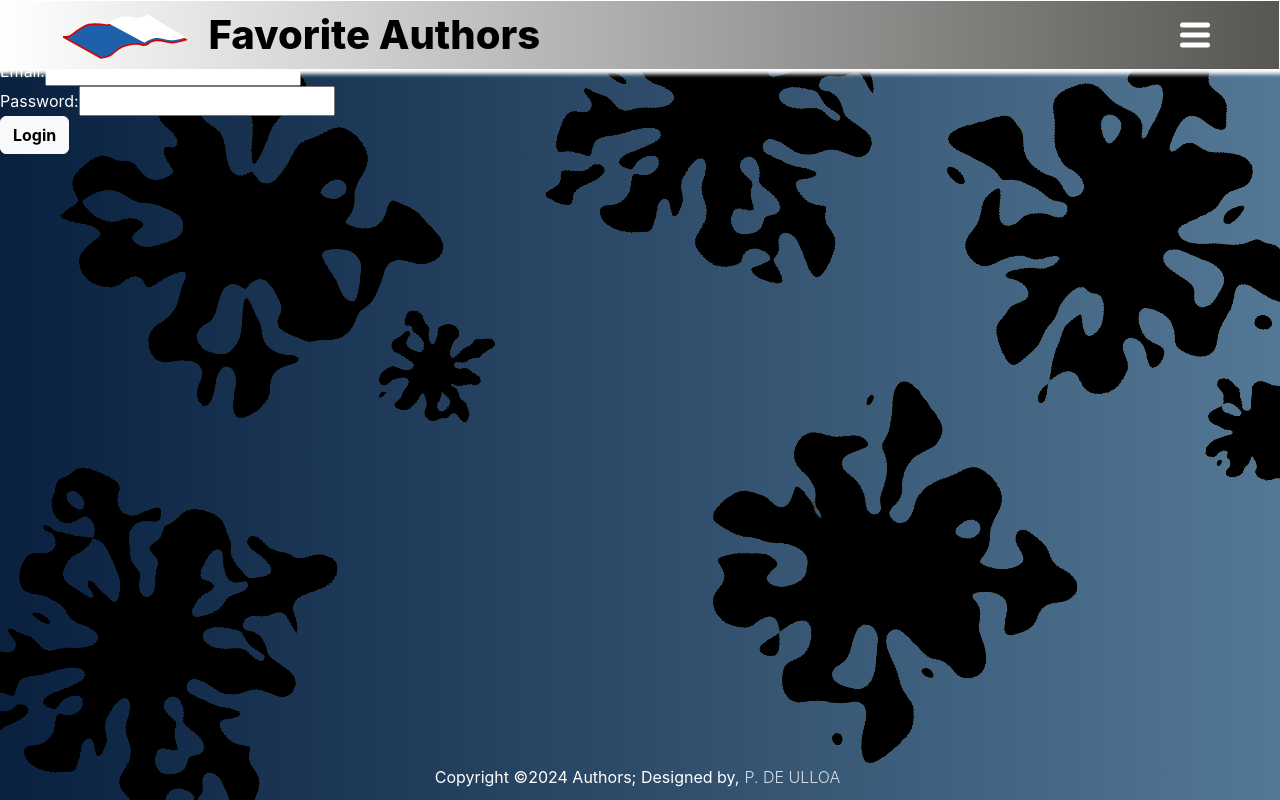
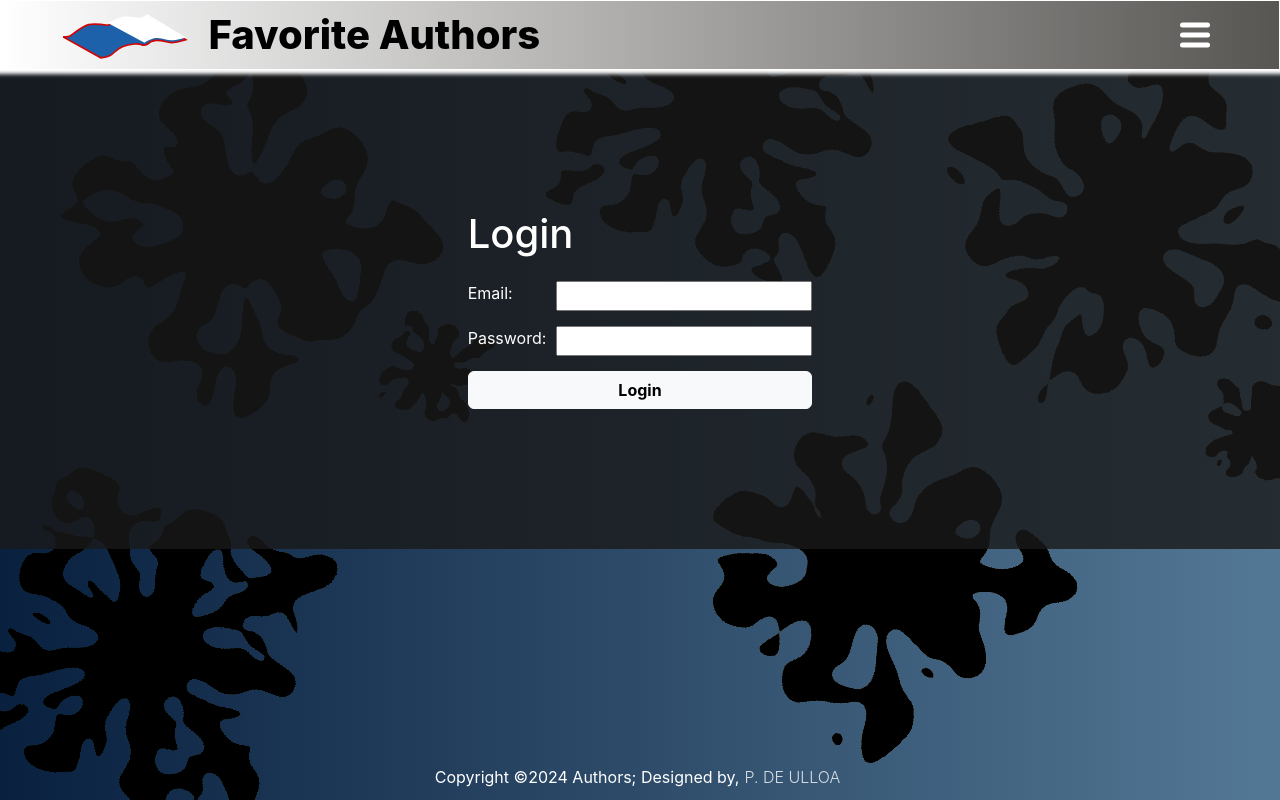
Before and after one commit to PaulDeUlloa/MERN_Authors, a React (Create React App) app in the folder client/: page /login in a window 1280 px wide. Built offline with nearby package versions, Linux system fonts and the light colour scheme.

Commit message:
login page updated with better CSS

```diff
--- a/client/src/App.css
+++ b/client/src/App.css
@@ -487,10 +487,11 @@ nav #nav-links #linksTag #linksColor:hover{
   display: flex;
   flex-direction: column;
   align-items: center;
-  justify-content: space-between;
-  margin-top: 140px;
+  color: white;
+  width: 100%;
+  margin-top: 70px;
   background-color: rgba(26, 25, 25, 0.8);
-  padding: 40px;
+  padding: 140px;
 }
 
 #createPageFont{
@@ -720,9 +721,9 @@ nav #nav-links #linksTag #linksColor:hover{
   color: white;
   width: 100%;
   gap: 30px;
-  margin-top: 140px;
+  margin-top: 70px;
   background-color: rgba(26, 25, 25, 0.8);
-  padding: 40px;
+  padding: 140px;
 }
 
 #homeButtonsFont{
@@ -738,12 +739,78 @@ nav #nav-links #linksTag #linksColor:hover{
 }
 /* Details page styling END */
 
-/* Login/ Reg Styling START */
+/* Login Styling START */
 
-#loginWrapper, #registerWrapper{
+#loginWrapper{
+  display: flex;
+  flex-direction: column;
+  align-items: center;
   color: white;
+  width: 100%;
+  margin-top: 70px;
+  background-color: rgba(26, 25, 25, 0.8);
+  padding: 140px;
+}
+
+#loginSectionStyling{
+  display: flex;
+  flex-direction: column;
+  gap: 15px;
+}
+
+#loginInputAndButtonsCentering{
+  display: flex;
+  flex-direction: column;
+  justify-content: space-evenly;
+  align-items: normal;
+  gap: 15px;
+}
+
+#loginLabelsSpacing{
+  display: flex;
+  justify-content: space-between;
+  gap: 10px ;
+}
+
+/* Login Styling END */
+
+
+
+/* Register Styling START */
+
+#registerWrapper{
+  display: flex;
+  flex-direction: column;
+  align-items: center;
+  color: white;
+  width: 100%;
+  margin-top: 70px;
+  background-color: rgba(26, 25, 25, 0.8);
+  padding: 140px;
+}
+
+#registerSectionStyling{
+  display: flex;
+  flex-direction: column;
+  gap: 15px;
+}
+
+#registerInputAndButtonsCentering{
+  display: flex;
+  flex-direction: column;
+  justify-content: space-evenly;
+  align-items: normal;
+  gap: 15px;
+}
+
+#registerLabelsSpacing{
+  display: flex;
+  justify-content: space-between;
+  gap: 10px ;
 }
 
 
 
-/* Login/ Reg Styling END */
+
+
+/* Register Styling END */
--- a/client/src/view/Login.jsx
+++ b/client/src/view/Login.jsx
@@ -35,12 +35,12 @@ function Login() {
 
   return (
     <div id="loginWrapper">
-      <section>
+      <section id="loginSectionStyling">
         <h1>Login</h1>
         <div>
           <form onSubmit={handleSubmit}>
-            <div>
-              <div>
+            <div id="loginInputAndButtonsCentering">
+              <div id="loginLabelsSpacing">
                 <label htmlFor="email">Email:</label>
                 <input
                   name="email"
@@ -50,7 +50,7 @@ function Login() {
                   onChange={handleChange}
                 />
               </div>
-              <div>
+              <div id="loginLabelsSpacing">
                 <label htmlFor="password">Password:</label>
                 <input
                   name="password"
```
